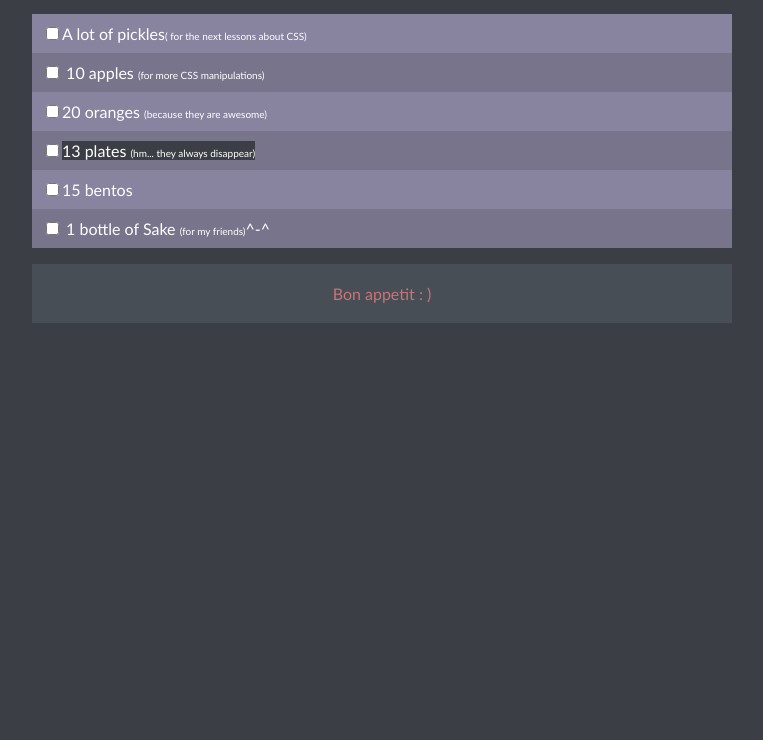
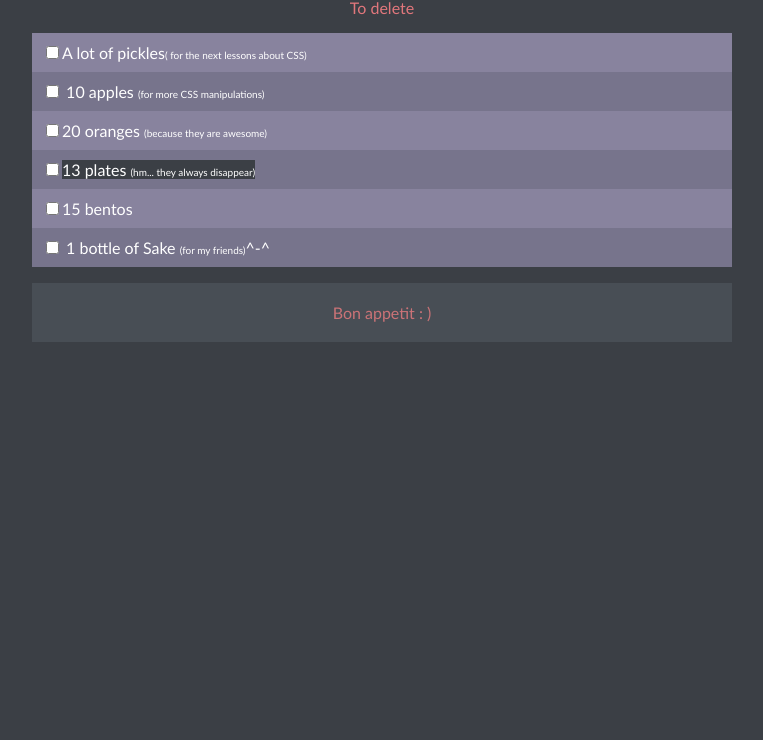
Before and after one commit to Lizycoder/Diner, a plain HTML site: page CSS-Diner-Shopping-List/index.html in a window 1280 px wide. Shown: the part 60-800 px from the top of the page, without its empty margins (258-1021 px from the left). Drawn offline with Linux system fonts and the light colour scheme.

Commit message:
Update index.html
to delete

```diff
--- a/CSS-Diner-Shopping-List/index.html
+++ b/CSS-Diner-Shopping-List/index.html
@@ -13,6 +13,7 @@
 		<div>
 		<h1>CSS Dinner Shopping List</h1>
 		<p>Let's go to the mall!</p>
+			<p>To delete</p>
 		</div>
 	</header>
 	<div>
```
